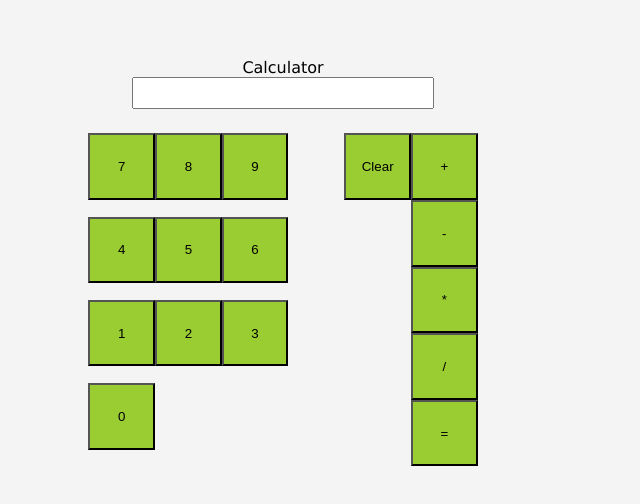
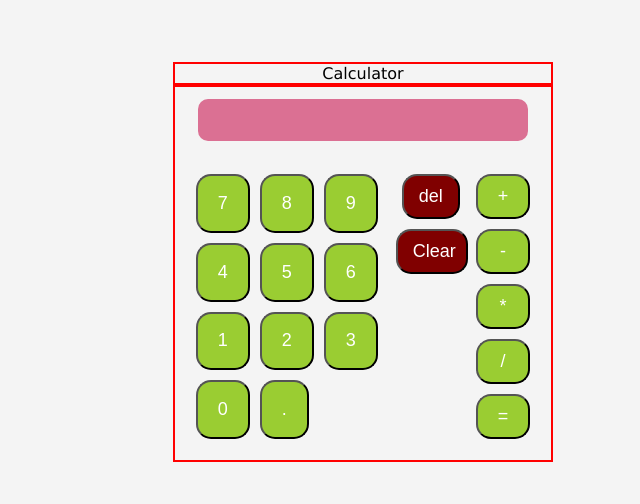
Before and after one commit to mbale014/odin-calculator, a plain HTML site: page index.html in a window 1280 px wide. Shown: the part 138-642 px from the top of the page, without its empty margins (277-917 px from the left). Drawn offline with Linux system fonts and the light colour scheme.

Commit message:
add a button to delete and decimal btn, fix ui bug that cause operator mistakenly not supposedly work, update ui theme

```diff
--- a/index.html
+++ b/index.html
@@ -28,10 +28,13 @@
                             <button>2</button>
                             <button>3</button>
                             <button>0</button>
+                            <button>.</button>
                         </div>
-                        <div class="clear-btn">
-                            <button>Clear</button>
+                        <div class="clear-btn-group">
+                            <button class="backspace-btn">del</button>
+                            <button class="clear-btn">Clear</button>
                         </div>
+
                         <div class="operator-btn">
                             <button>+</button>
                             <button>-</button>
--- a/script.js
+++ b/script.js
@@ -17,21 +17,25 @@ let isOnDigit = false;
 
 // execute operator function
 function operate(operatorProp, num1, num2) {
-    if (num2 === '0' && operatorProp === '/') {
+    if (num2 === 0 && operatorProp === '/') {
         alert('Oh no.. no.no. division by 0 is bad..');
+        return;
+    } else if (!operatorProp) {
+        alert('Input a number to continue');
+        return;
     } else {
-        return operators[operatorProp](num1, num2);
+        return operators[operatorProp](num1, num2).toFixed(2);
     }
-
 };
 
 // Click to populate the display function
 function populateDisplay() {
     const display = document.querySelector('.display input');
     const btnDigit = document.querySelectorAll('.digits-btn button');
-    const btnClear = document.querySelector('.clear-btn button');
+    const btnClear = document.querySelector('.clear-btn');
     const btnOperator = document.querySelectorAll('.operator-btn button');
     const btnEqual = document.querySelector('.equal-sign-operator');
+    const btnDel = document.querySelector('.backspace-btn');
 
     // Add digit on every digits button click to show it on display
     btnDigit.forEach(item => {
@@ -40,10 +44,15 @@ function populateDisplay() {
             if (valueTemp !== '') {
                 valueTemp = '';
                 display.value = '';
+            };
+            // Prevent user from entering decimal (.) twice
+            if (display.value.includes('.') && e.target.textContent === '.') {
+                return;
+            } else {
+                const digitValue = e.target.textContent;
+                display.value += digitValue;
+                console.log(valueTemp, beforeNumber, afterNumber, operatorFunc);
             }
-            const digitValue = e.target.textContent;
-            display.value += digitValue;
-            console.log(valueTemp, beforeNumber, afterNumber, operatorFunc);
         })
     });
 
@@ -53,20 +62,24 @@ function populateDisplay() {
         console.log(valueTemp, beforeNumber, afterNumber, operatorFunc);
     });
 
+    // backspace button as delete function on display
+    btnDel.addEventListener('click', () => {
+        display.value = display.value.slice(0, -1);
+    });
+
     // Make the operator button works on click
     btnOperator.forEach(item => {
         item.addEventListener('click', (e) => {
             if (e.target.className !== 'equal-sign-operator') {
                 valueTemp = display.value;
-                operatorFunc = '';
                 if (!isOnDigit) {
                     return;
                 }else if (beforeNumber !== '') {
                     afterNumber = valueTemp;
-                    operatorFunc = e.target.textContent; // store the operator for next operation
                     const result = operate(operatorFunc, +beforeNumber, +afterNumber); // save the operate between number and save to result var
                     display.value = result; // show the result on display
                     beforeNumber = result;
+                    operatorFunc = e.target.textContent; // store the operator for next operation
                     isOnDigit = false;
                 } else if (beforeNumber === '') {
                     // second condition when user resets or first time using operator
@@ -87,10 +100,10 @@ function populateDisplay() {
         afterNumber = display.value;
         const resultEqual = operate(operatorFunc, +beforeNumber, +afterNumber); // save the operate between number and save to result var
         display.value = resultEqual; // show the result on display
-        beforeNumber = afterNumber = operatorFunc = valueTemp = '';
-        isOnDigit = false;
+        beforeNumber = operatorFunc = valueTemp = '';
         console.log(valueTemp, beforeNumber, afterNumber, operatorFunc);
-    })
+    });
 };
 
+// run the function
 populateDisplay();
--- a/styles.css
+++ b/styles.css
@@ -11,43 +11,67 @@ body {
 
 .container {
     text-align: center;
+    box-sizing: border-box;
+    flex-shrink:1;
 }
 
 .title-header,
 .calc-container {
-    width: 80%;
+    max-width: 440px;
+    border: 2px solid red;
 }
 
-.display {
-    margin-bottom: 1.5em;
-}
 
 .display input {
-    width: 22em;
-    height: 2em;
+    color: white;
+    background-color: palevioletred;
+    font-weight: 400;
+    font-size: 35px;
+    max-width: 9.3em;
+    flex: 1 2;
+    text-align: end;
+    border: none;
+    border-radius: 10px;
+    margin:12px
 }
 
 .btn-group {
     display: flex;
     justify-content: center;
-    flex:0
+    flex:1 auto;
+    padding: 1em;
 }
 
 .btn-group button {
+    color: white;
     box-sizing: border-box;
-    width: 5em;
-    height: 5em;
+    border-radius: 15px;
     background-color: yellowgreen;
+    margin:5px;
+    padding: 10px 20px;
+    font-size: 18px;
+    flex-shrink: 5;
+
 }
 
 .btn-group .digits-btn {
-    width: 40%;
+    max-width: 200px;
     display: flex;
     flex-wrap: wrap;
-
 }
 
 .btn-group .operator-btn {
     display: flex;
     flex-direction: column;
 }
+
+.btn-group .clear-btn-group {
+    align-self: flex-start;
+    max-width: 80px;
+}
+
+.btn-group .clear-btn-group button {
+    background-color: maroon;
+    max-width: 90%;
+    padding: 10px 15px;
+}
```
